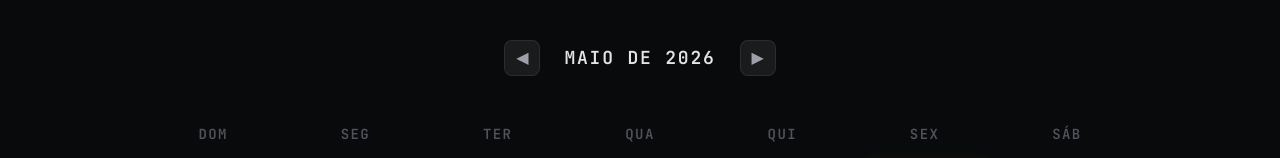
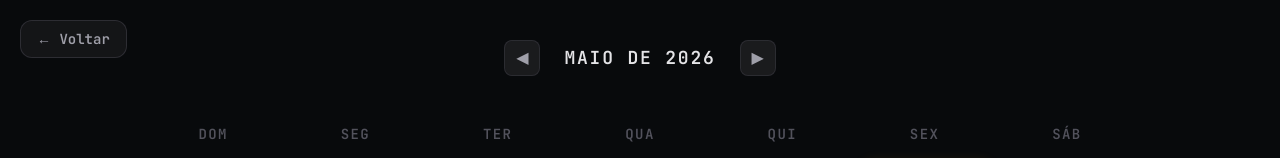
Before and after one commit to jesse-springman/petshop-backend-service, a Next.js app in the folder front-end/: page /agenda in a window 1280 px wide. Shown: the top 158 px of the page. Built offline with nearby package versions, Linux system fonts and the light colour scheme; no server answers.

Commit message:
feat: add btn return at /agenda

```diff
--- a/front-end/src/app/respostaIA/page.tsx
+++ b/front-end/src/app/respostaIA/page.tsx
@@ -139,7 +139,7 @@ export default function RespostaIAPage() {
 
       <button
         onClick={() => router.push("/")}
-        className="fixed top-5 left-5 z-50 px-4 py-2 rounded-xl text-sm font-semibold border border-zinc-700/60 bg-zinc-900/80 text-zinc-400 hover:text-zinc-200 hover:border-zinc-500 transition-all"
+        className="fixed top-5 left-5 z-50 px-4 py-2 rounded-xl text-sm font-semibold border border-zinc-700/60 bg-zinc-900/80 text-zinc-400 hover:text-zinc-200 hover:border-zinc-500 transition-all cursor-pointer"
       >
         ← Voltar
       </button>
--- a/front-end/src/components/Calendar.tsx
+++ b/front-end/src/components/Calendar.tsx
@@ -1,6 +1,7 @@
 import { CalendarDay } from "./CalendarDay";
 import { getMonthDays } from "../utils/calendar";
 import { AppointmentType } from "../types/appointments";
+import { useRouter } from "next/navigation";
 
 interface Props {
   appointmentsMap: Record<string, AppointmentType[]>;
@@ -12,10 +13,19 @@ interface Props {
 const WEEKDAYS = ["Dom", "Seg", "Ter", "Qua", "Qui", "Sex", "Sáb"];
 
 export function Calendar({ monthDate, appointmentsMap, onDayClick }: Props) {
+  const router = useRouter();
+
   const days = getMonthDays(monthDate);
 
   return (
     <div className="px-2 sm:px-4 pb-10 w-full">
+      <button
+        onClick={() => router.push("/")}
+        className="fixed top-5 left-5 z-50 px-4 py-2 rounded-xl text-sm font-semibold border border-zinc-700/60 bg-zinc-900/80 text-zinc-400 hover:text-zinc-200 hover:border-zinc-500 transition-all cursor-pointer"
+      >
+        ← Voltar
+      </button>
+
       <div className="grid grid-cols-7 mb-2 gap-1">
         {WEEKDAYS.map((d) => (
           <div
--- a/front-end/src/components/CalendarDay.tsx
+++ b/front-end/src/components/CalendarDay.tsx
@@ -29,7 +29,7 @@ export function CalendarDay({ day, appointments, onClick }: PropsDate) {
         {appointments.length > 0 && (
           <div>
             <h2 className="text-center text-sm sm:text-2xl">🐶</h2>
-            <p className="hidden sm:block text-center line-clamp-2 text-lg bg-amber-500/10 border border-amber-500/20 rounded-md px-1.5 py-1 text-amber-300/80">
+            <p className="hidden sm:block text-center line-clamp-2 text-lg bg-amber-500/10 border border-amber-500/20 rounded-md px-1.5 py-1 text-amber-300/80 font-sans">
               {appointments.length} Pets Agendados
             </p>
             {/* versão mobile — só o número */}
--- a/front-end/src/components/DetailsAppointmentModal.tsx
+++ b/front-end/src/components/DetailsAppointmentModal.tsx
@@ -32,7 +32,7 @@ export function DetailsAppointmentModal({
   async function handleStatusChange(idAppointment: string, status: AppointmentStatus) {
     try {
       const response = await patchAppointments(idAppointment, status);
-
+      console.log(response);
       if (response.ok) {
         await onStatusChange();
         setEditingId(null);
@@ -63,7 +63,7 @@ export function DetailsAppointmentModal({
       <div className="fixed inset-0 z-50 flex items-center justify-center">
         <div className="absolute inset-0 bg-black/70 backdrop-blur-md" onClick={onClose} />
 
-        <div className="relative z-10 w-[560px] max-h-[80vh] flex flex-col rounded-2xl border border-zinc-700/60 bg-zinc-900/95 shadow-2xl shadow-black/60 backdrop-blur-sm">
+        <div className="relative z-10 w-[560px] max-h-[80vh] flex flex-col rounded-2xl border border-zinc-700/60 bg-zinc-900/95 shadow-2xl shadow-black/60 backdrop-blur-sm font-sans">
           <div className="absolute top-0 left-8 right-8 h-[1px] bg-gradient-to-r from-transparent via-amber-500/60 to-transparent" />
 
           {/* Header */}
```
